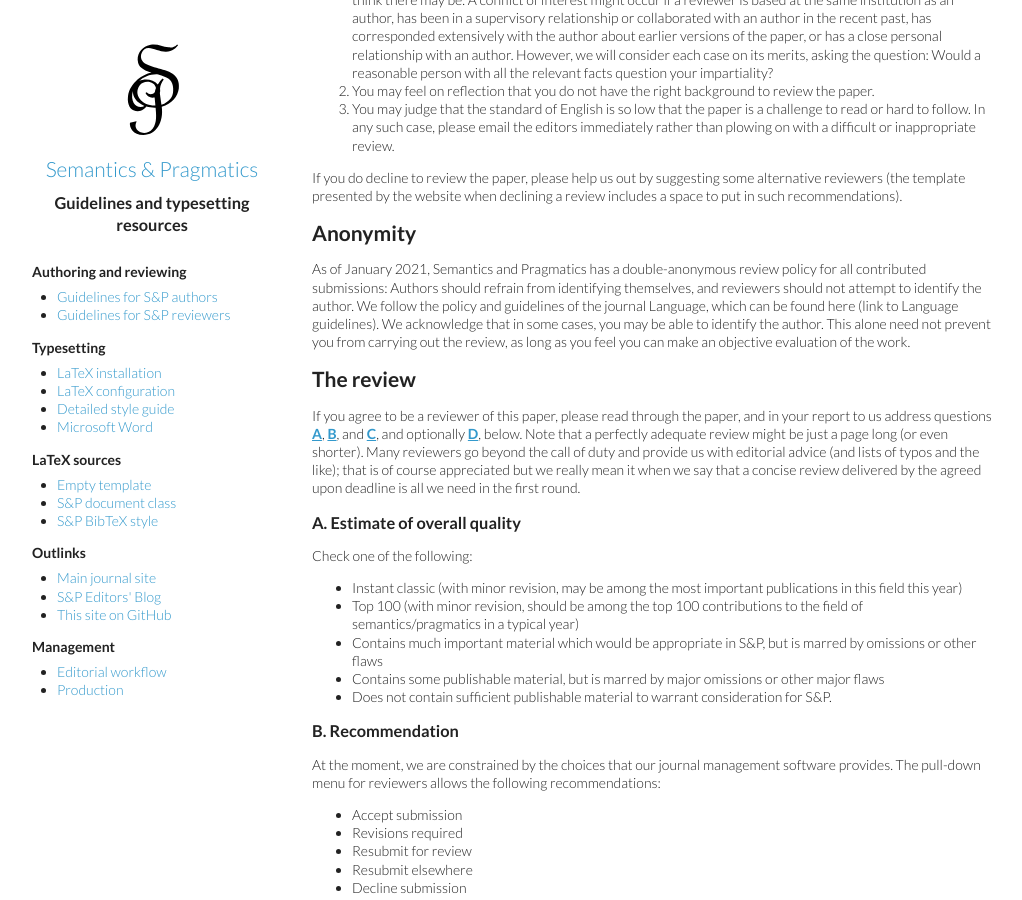
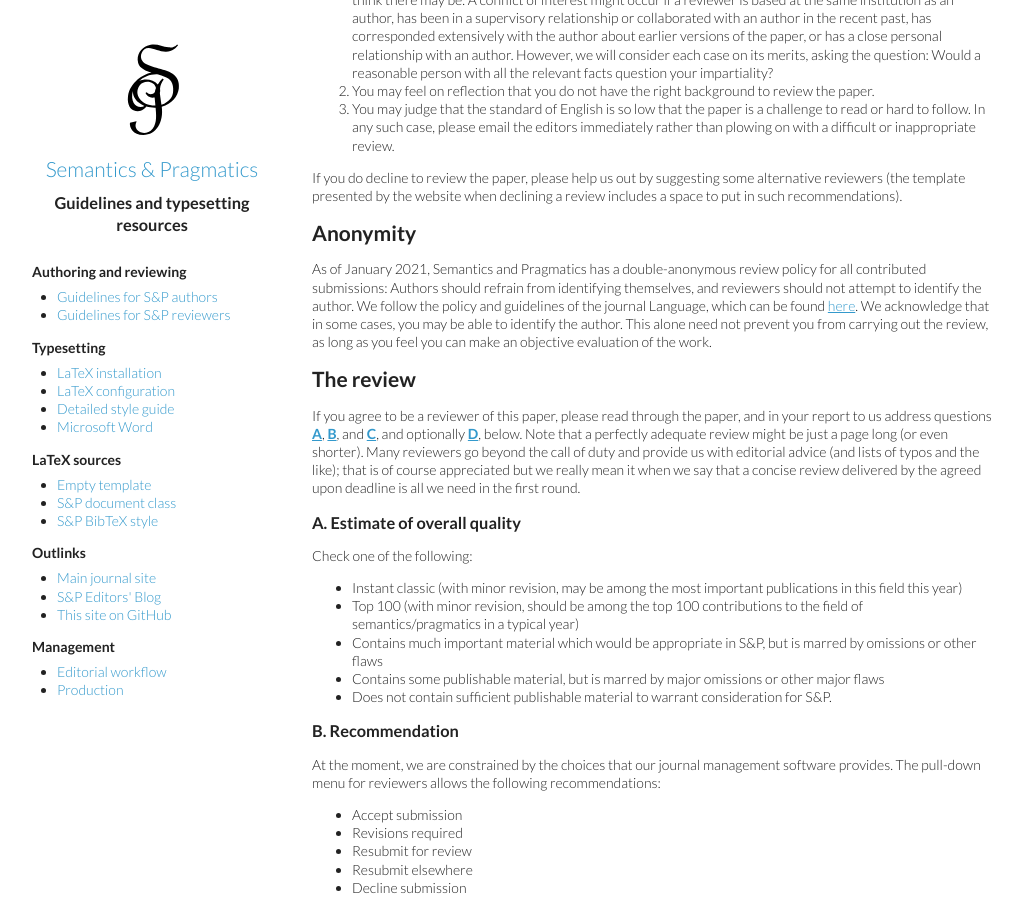
Before and after one commit to semprag/semprag.github.io, a Jekyll site: the page built from reviewers.md, in a window 1280 px wide and 900 px high, scrolled down 645 px. Shown: the whole window, without its empty margins (8-1030 px from the left). Built offline with Jekyll 4.4.1, drawn with Linux system fonts in a browser that asks for light colours.

Commit message:
Added LSA link to reviewer guidelines

```diff
--- a/reviewers.md
+++ b/reviewers.md
@@ -70,7 +70,7 @@
 policy for all contributed submissions: Authors should refrain from
 identifying themselves, and reviewers should not attempt to identify the
 author. We follow the policy and guidelines of the journal Language,
-which can be found here (link to Language guidelines).
+which can be found [here](https://languagelsa.org/index.php/language/anon).
 We acknowledge that in some cases, you may be able to identify the author. This alone need not prevent you from carrying out the review, as long as you feel you can make an objective evaluation of the work.
 
 
```
